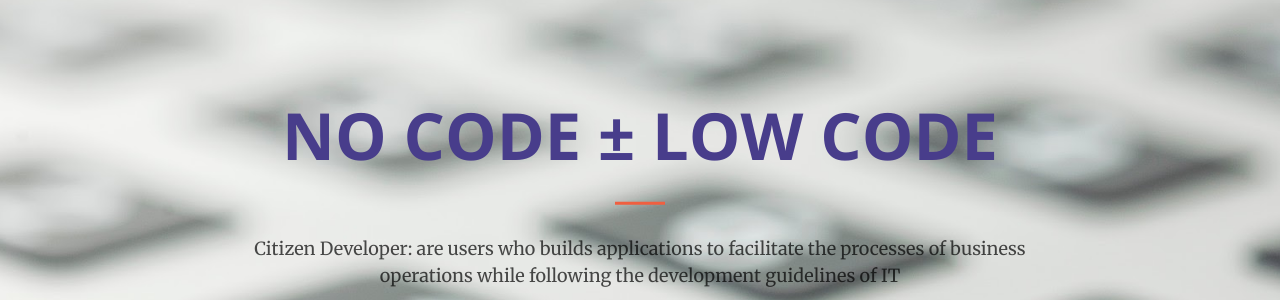
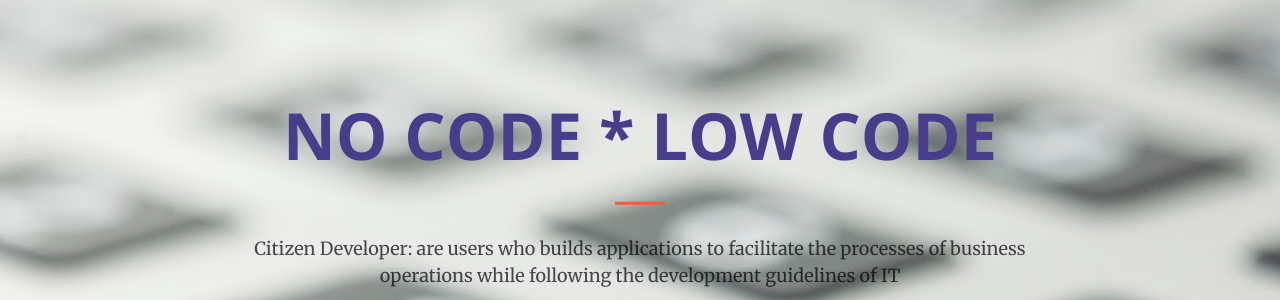
Before and after one commit to ajem70/magicode_site, a Jekyll site: the page built from index.html, in a window 1280 px wide and 900 px high. Shown: the part 206-506 px from the top of the window. Built offline with Jekyll 4.4.1, drawn with Linux system fonts in a browser that asks for light colours.

```diff
--- a/_includes/header.html
+++ b/_includes/header.html
@@ -1,7 +1,7 @@
 <header>
     <div class="header-content">
         <div class="header-content-inner">
-            <h1>No Code ± Low Code</h1>
+            <h1>No Code * Low Code</h1>
             <hr>
             <p>Citizen Developer: are users who builds applications to facilitate the processes of business operations while following the development guidelines of IT</p>
             <a href="#about" class="btn btn-primary btn-xl page-scroll">Find Out More</a>
```
